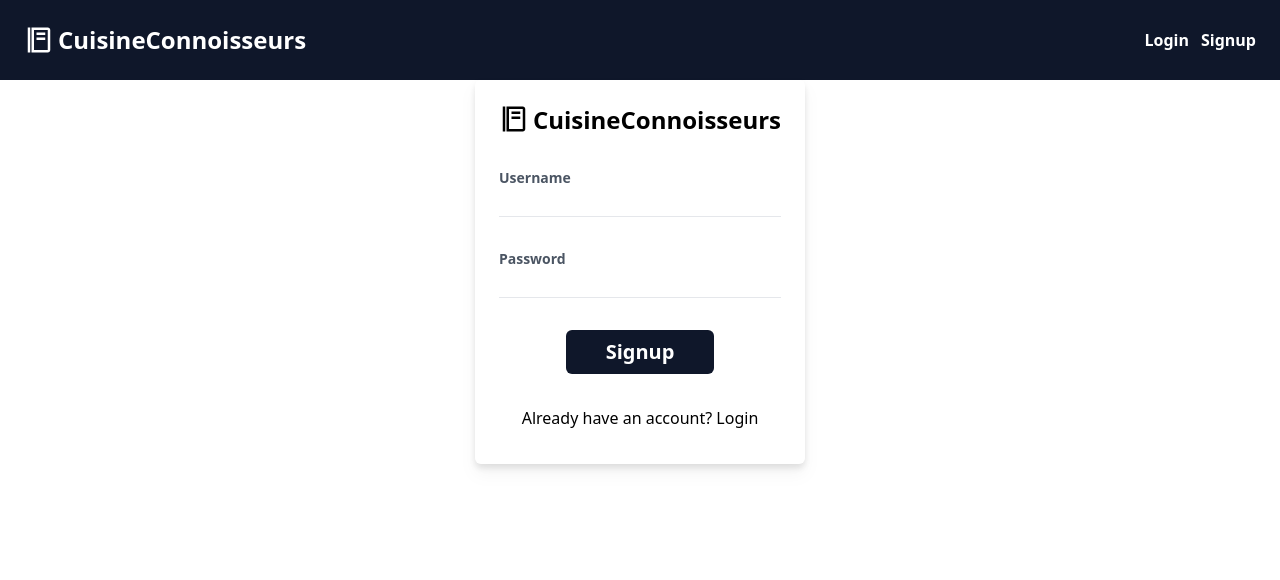
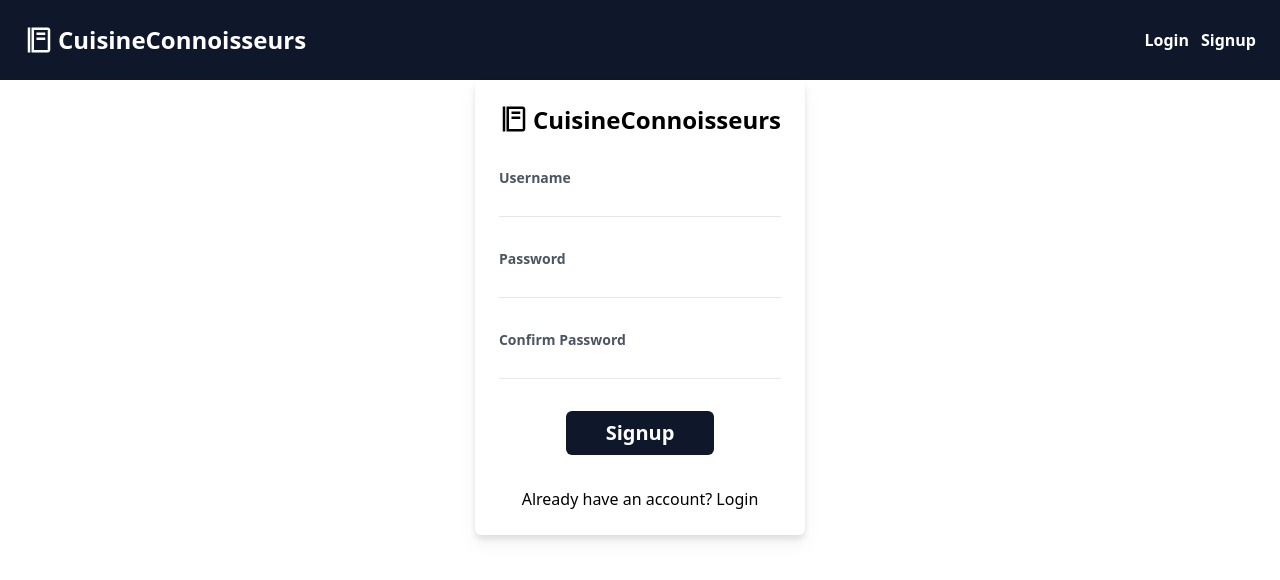
Before and after one commit to kmatic/cuisine-connoisseurs-client, a React (Create React App) app: page /signup in a window 1280 px wide. Shown: the top 580 px of the page. Built offline with nearby package versions, Linux system fonts and the light colour scheme.

Commit message:
Add password confirmation to signup

```diff
--- a/src/pages/Login.js
+++ b/src/pages/Login.js
@@ -35,7 +35,7 @@ const Login = ({ auth, setAuth }) => {
 
     if (!auth) {
         return (
-            <div className="bg-white flex items-center flex-col max-w-sm h-96 p-6 drop-shadow-lg rounded-md gap-8">
+            <div className="bg-white flex items-center flex-col max-w-sm p-6 drop-shadow-lg rounded-md gap-8">
                 <div className="flex gap-1">
                     <BiFoodMenu className="text-3xl" />
                     <h1 className="text-2xl font-semibold">
--- a/src/pages/Signup.js
+++ b/src/pages/Signup.js
@@ -5,6 +5,7 @@ import { Navigate, Link } from 'react-router-dom'
 const Signup = ({ auth, setAuth }) => {
     const [username, setUsername] = useState('')
     const [password, setPassword] = useState('')
+    const [passwordConfirm, setPasswordConfirm] = useState('')
 
     async function handleSignup(e) {
         e.preventDefault()
@@ -16,6 +17,7 @@ const Signup = ({ auth, setAuth }) => {
                     body: JSON.stringify({
                         username: username,
                         password: password,
+                        passwordConfirm: passwordConfirm,
                     }),
                     headers: {
                         'Content-type': 'application/json',
@@ -31,7 +33,7 @@ const Signup = ({ auth, setAuth }) => {
 
     if (!auth) {
         return (
-            <div className="bg-white flex items-center flex-col max-w-sm h-96 p-6 drop-shadow-lg rounded-md gap-8">
+            <div className="bg-white flex items-center flex-col max-w-sm p-6 drop-shadow-lg rounded-md gap-8">
                 <div className="flex gap-1">
                     <BiFoodMenu className="text-3xl" />
                     <h1 className="text-2xl font-semibold">
@@ -63,6 +65,17 @@ const Signup = ({ auth, setAuth }) => {
                             onChange={(e) => setPassword(e.target.value)}
                         />
                     </div>
+                    <div className="flex flex-col">
+                        <label className="text-sm text-gray-600 font-semibold">
+                            Confirm Password
+                        </label>
+                        <input
+                            type="password"
+                            className="border-b focus:outline-none pb-1"
+                            value={passwordConfirm}
+                            onChange={(e) => setPasswordConfirm(e.target.value)}
+                        />
+                    </div>
                     <button className="bg-slate-900 text-white px-10 py-2 font-semibold text-xl rounded-md self-center">
                         Signup
                     </button>
```
